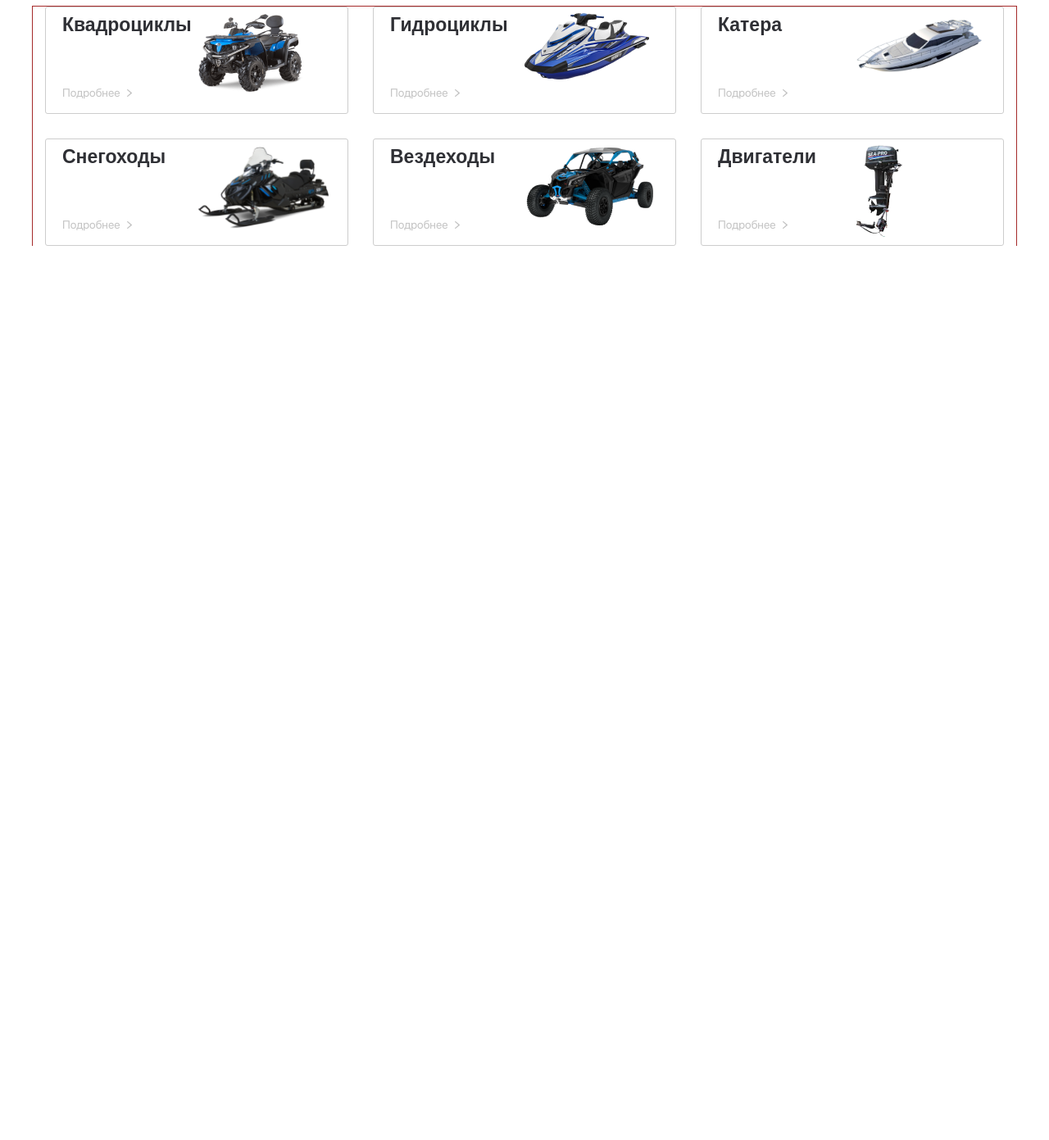
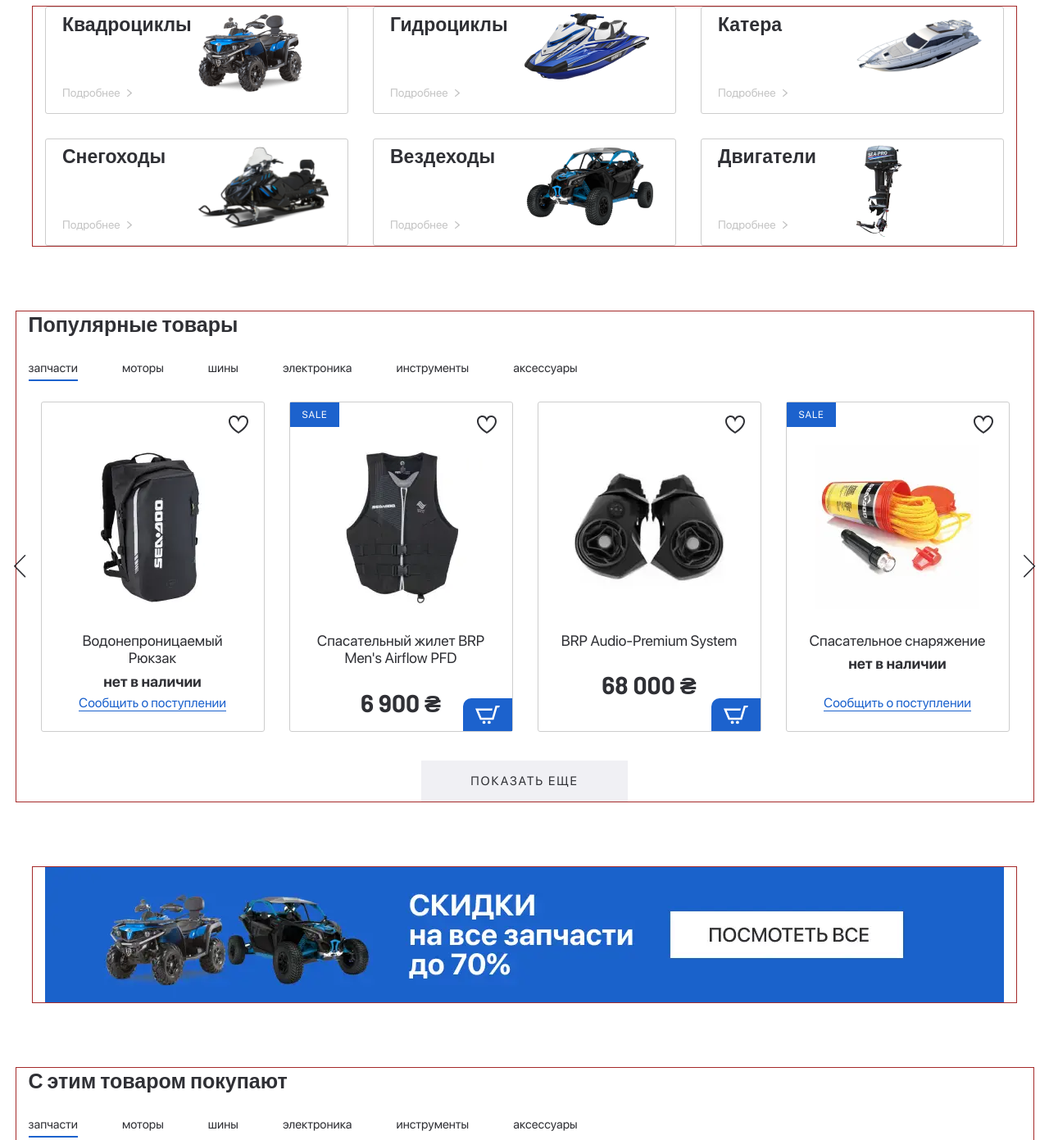
Before and after one commit to Larukhina-Tatiana/Gidrotsikly, a website: page app/index.html in a window 1280 px wide. Shown: the part 929-2320 px from the top of the page at 82% size. Before the commit the page ends 1229 px from the top, so only its background shows below. Drawn offline with nearby package versions, Linux system fonts and the light colour scheme.

Commit message:
адаптированиы слайдеры

```diff
--- a/app/index.html
+++ b/app/index.html
@@ -442,30 +442,32 @@
       </div>
     </section>
 
-    <!--
+
     <section class="products section">
       <div class="container">
         <h2 class="product-title title-h2">Популярные товары</h2>
         <div class="products__inner">
-          <ul class="tabs products__tabs">
-            <li class="tabs__item products__tabs-item">
+          <ul class="products__tabs tabs-wrapper">
+            <div class="mobile-overflow">
+              <li class="tabs tabs__item products__tabs-item">
                 <a class="tabs__link  products__tabs-link tabs__link--active" href="#products-tab1">запчасти</a>
               </li>
-            <li class="tabs__item products__tabs-item">
+              <li class="tabs tabs__item products__tabs-item">
                 <a class="tabs__link products__tabs-link" href="#products-tab2">моторы</a>
               </li>
-            <li class="tabs__item products__tabs-item">
+              <li class="tabs tabs__item products__tabs-item">
                 <a class="tabs__link products__tabs-link" href="#products-tab3">шины</a>
               </li>
-            <li class="tabs__item products__tabs-item">
+              <li class="tabs tabs__item products__tabs-item">
                 <a class="tabs__link products__tabs-link" href="#products-tab4">электроника</a>
               </li>
-            <li class="tabs__item products__tabs-item">
+              <li class="tabs tabs__item products__tabs-item">
                 <a class="tabs__link products__tabs-link" href="#products-tab5">инструменты</a>
               </li>
-            <li class="tabs__item products__tabs-item">
+              <li class="tabs tabs__item products__tabs-item">
                 <a class="tabs__link products__tabs-link" href="#products-tab6">аксессуары</a>
               </li>
+            </div>
           </ul>
           <ul class="tabs__container products__container">
             <li id="products-tab1" class="tabs__content tabs__content--active products__content">
@@ -653,7 +655,6 @@
                   </a>
                 </li>
               </ul>
-
             </li>
 
             <li id="products-tab2" class="tabs__content products__content">
@@ -1034,42 +1035,52 @@
         <a class="products__link-more" href="">Показать еще</a>
       </div>
     </section>
+
     <div class="banner">
       <div class="container">
         <a class="banner__link" href="">
           <picture>
-            <source srcset="./images/content/banner.webp 1170w" type="image/webp" sizes="(min-width: 1200px) 1170px">
-            <source srcset="./images/content/banner.jpg 1170w" media="(min-width: 1200px)"
-              sizes="(min-width: 1200px) 1170px">
-            <img class="banner__img" src="./images/content/banner.jpg" alt="images">
-          </picture>
-        </a>
-      </div>
-    </div>
+            <source srcset="./images/content/banner.webp 1170w" type="image/webp" media="(min-width: 560px)"
+              sizes="(min-width: 560px) 1170px, (min-width: 320px) 300px">
+            <source srcset="./images/content/banner.jpg 1170w" media="(min-width: 560px)"
+              sizes="(min-width: 560px) 1170px, (min-width: 320px) 300px">
+            <source srcset="./images/content/banner-mob.webp 300w" type="image/webp" sizes="(min-width: 320px) 300px"
+              media="(min-width: 320px)">
+            <source srcset="./images/content/banner-mob.jpg 300w" media="(min-width: 320px)"
+              sizes="(min-width: 560px) 1170px, (min-width: 320px) 300px">
+            <img class="banner__img" src="./images/content/banner-mob.jpg" alt="images"
+              sizes="(min-width: 560px) 1170px, (min-width: 320px) 300px">
+          </picture>
+        </a>
+      </div>
+    </div>
+
 
     <section class="products section">
       <div class="container">
         <h2 class="buy-title title-h2">С этим товаром покупают</h2>
         <div class="products__inner">
-          <ul class="tabs products__tabs">
-            <li class="tabs__item products__tabs-item">
+          <ul class="products__tabs tabs-wrapper">
+            <div class="mobile-overflow">
+              <li class="tabs tabs__item products__tabs-item">
                 <a class="tabs__link  products__tabs-link tabs__link--active" href="#buy-tab1">запчасти</a>
               </li>
-            <li class="tabs__item products__tabs-item">
+              <li class="tabs tabs__item products__tabs-item">
                 <a class="tabs__link products__tabs-link" href="#buy-tab2">моторы</a>
               </li>
-            <li class="tabs__item products__tabs-item">
+              <li class="tabs tabs__item products__tabs-item">
                 <a class="tabs__link products__tabs-link" href="#buy-tab3">шины</a>
               </li>
-            <li class="tabs__item products__tabs-item">
+              <li class="tabs tabs__item products__tabs-item">
                 <a class="tabs__link products__tabs-link" href="#buy-tab4">электроника</a>
               </li>
-            <li class="tabs__item products__tabs-item">
+              <li class="tabs tabs__item products__tabs-item">
                 <a class="tabs__link products__tabs-link" href="#buy-tab5">инструменты</a>
               </li>
-            <li class="tabs__item products__tabs-item">
+              <li class="tabs tabs__item products__tabs-item">
                 <a class="tabs__link products__tabs-link" href="#buy-tab6">аксессуары</a>
               </li>
+            </div>
           </ul>
           <ul class="tabs__container products__container">
             <li id="buy-tab1" class="tabs__content tabs__content--active products__content">
@@ -1605,6 +1616,7 @@
       </div>
     </section>
   </main>
+
   <footer class="footer">
     <div class="container">
       <div class="footer__top">
@@ -1755,7 +1767,7 @@
     </div>
 
   </footer>
-  -->
+
 
   <script src="https://ajax.googleapis.com/ajax/libs/jquery/3.4.1/jquery.min.js"></script>
   <script src="libs/slick/slick.min.js"></script>
--- a/app/js/main.js
+++ b/app/js/main.js
@@ -58,13 +58,46 @@
 
 $(function () {
   $(".products__slider").slick({
-    //     dots: true,
     slidesToShow: 4,
     slidesToScroll: 1,
     nextArrow:
-      '<button type="button" class="products__slider-arrow products__slider-arrow-next"><svg class="products__slider-svg" width="15" height="28" aria-label="next arrow"><use href="./images/icons.svg#next"></use></svg></button> ',
+      '<button type="button" class="products__slider-arrow products__slider-arrow-next"><img src="./images/next-black.svg" alt="next arrow"  width="15" height="28"></button> ',
     prevArrow:
-      '<button type="button" class="products__slider-arrow products__slider-arrow-prev"><svg class="products__slider-svg" width="15" height="28" aria-label="prev arrow"><use href="./images/icons.svg#prev"></use></svg></button> ',
+      '<button type="button" class="products__slider-arrow products__slider-arrow-prev"><img src="./images/prev-black.svg" alt="prev arrow"  width="15" height="28"></button> ',
+    responsive: [
+      {
+        breakpoint: 1241,
+        settings: {
+          dots: true,
+          arrows: false,
+        },
+      },
+      {
+        breakpoint: 1130,
+        settings: {
+          slidesToShow: 3,
+          dots: true,
+          arrows: false,
+        },
+      },
+      {
+        breakpoint: 870,
+        settings: {
+          slidesToShow: 2,
+          dots: true,
+          arrows: false,
+        },
+      },
+      {
+        breakpoint: 560,
+        settings: {
+          slidesToShow: 1,
+          slidesToScroll: 1,
+          dots: true,
+          arrows: false,
+        },
+      },
+    ],
   });
 });
 
--- a/app/scss/components/_hero.scss
+++ b/app/scss/components/_hero.scss
@@ -52,6 +52,11 @@
 
     &__slider-img {
       max-width: rem(600);
+
+    }
+
+    &__item {
+      max-height: rem(400);
     }
   }
 
--- a/app/scss/components/_products.scss
+++ b/app/scss/components/_products.scss
@@ -1,10 +1,15 @@
 .products {
   padding-bottom: rem(80);
 
+  & .container {
+    max-width: rem(1241);
+  }
+
+  &__inner {
+    margin: 0 auto;
+  }
+
   &__slider {
-    &-svg {
-      color: var(--main-taxt);
-    }
 
     &-arrow {
       position: absolute;
@@ -13,11 +18,11 @@
       z-index: 2;
 
       &-next {
-        right: rem(-20);
+        right: rem(-18);
       }
 
       &-prev {
-        left: rem(-40);
+        left: rem(-18);
       }
 
       @include transition ($transition-property: color);
@@ -28,15 +33,22 @@
         }
       }
     }
+
   }
 
   &__tabs {
     gap: 50px;
     margin-bottom: rem(25);
 
-    &-link.tabs__link--active {
+
+    &-link.tabs__link--active.tabs__link {
       border-bottom: rem(2) solid var(--accent);
+      font-weight: 500;
     }
+  }
+
+  &__tabs-link.tabs__link {
+    font-weight: 400;
   }
 
 
@@ -48,11 +60,12 @@
     text-align: center;
     padding: rem(52) rem(20) rem(31);
     // width: calc((100% - 90px) / 4);
-    width: rem(270);
+    width: rem(271);
     height: rem(403);
     position: relative;
     @include transition ($transition-property: all);
-    margin-right: rem(30);
+    margin-right: rem(15);
+    margin-left: rem(15);
 
 
 
@@ -172,7 +185,6 @@
     &-notify {
       display: none;
       padding-bottom: rem(20);
-      // color: var(--main-text);
       font-size: rem(18);
       font-weight: 700;
     }
@@ -198,13 +210,15 @@
   }
 
   &__link-more {
-    text-align: center;
+    display: flex;
+    align-items: center;
+    justify-content: center;
     font-size: rem(15);
     letter-spacing: .12em;
     text-transform: uppercase;
     background-color: var(--background);
     width: rem(252);
-    height: re(50);
+    height: rem(50);
     padding: rem(10);
     margin: rem(35) auto rem(0) auto;
     @include transition ($transition-property: (background-color, color));
@@ -216,6 +230,13 @@
       }
     }
   }
+
+  @media screen and (width < 1240.01px) {
+    &__link-more {
+      margin-top: rem(60);
+    }
+  }
+
 }
 
 .products__card.products__card-not-available .products__card-price {
@@ -239,3 +260,34 @@
 .products__card.products__card-not-available .products__card-basket {
   display: none;
 }
+
+@media screen and (width < 1240.01px) {
+  .products__slider .slick-dots {
+    bottom: rem(-10);
+    gap: rem(20);
+  }
+
+  .products__slider .slick-dots button {
+    font-size: 0;
+    width: rem(14);
+    height: rem(14);
+    background-color: var(--gray);
+    border-radius: 50%;
+    border: none;
+  }
+
+  .products__slider.slick-slider .slick-track,
+  .slick-slider .slick-list {
+    padding-bottom: 20px;
+  }
+
+  .products__slider .slick-dots .slick-active button {
+    background-color: var(--accent);
+  }
+
+  .products__slider.slick-dots button {
+    bottom: rem(-20);
+  }
+
+
+}
--- a/app/scss/components/_tabs.scss
+++ b/app/scss/components/_tabs.scss
@@ -1,6 +1,8 @@
 .tabs {
-  display: flex;
-  align-items: center;
+  // display: flex;
+  // align-items: center;
+  display: inline-block;
+  margin-right: rem(50);
 
   &__link {
     position: relative;
--- a/app/scss/utils/_global.scss
+++ b/app/scss/utils/_global.scss
@@ -126,6 +126,17 @@
     @include adaptivevalue(padding-top, 80, 25, 1200, 320, 1);
 }
 
+@media screen and (width < 720.01px) {
+    .tabs-wrapper {
+        overflow-x: scroll;
+    }
+
+    .mobile-overflow {
+        width: rem(1000);
+    }
+
+}
+
 
 
 // .footer {
--- a/app/scss/utils/_subtitle.scss
+++ b/app/scss/utils/_subtitle.scss
@@ -4,6 +4,10 @@
   // @include adaptivevalue(font-size, 48, 28, 1440, 320, 1);
   font-size: rem(25);
   margin-bottom: rem(25);
+
+  @media screen and (width < 690.01px) {
+    text-align: center;
+  }
 }
 
 // .subtitle-h3 {
```
Also changed, not shown: app/scss/components/_search.scss (+0 -9 lines), app/scss/components/_slick-dots.scss (+8 -17 lines), app/images/content/banner-mob.jpg (added), app/images/content/banner-mob.webp (added), app/images/next-black.svg (added), app/images/prev-black.svg (added), app/images/src/banner-mob.jpg (added), app/images/src/next-black.svg (added), app/images/src/prev-black.svg (added), app/scss/style.css, 1 other file. Lines whose indentation alone changed are shown as unchanged.
